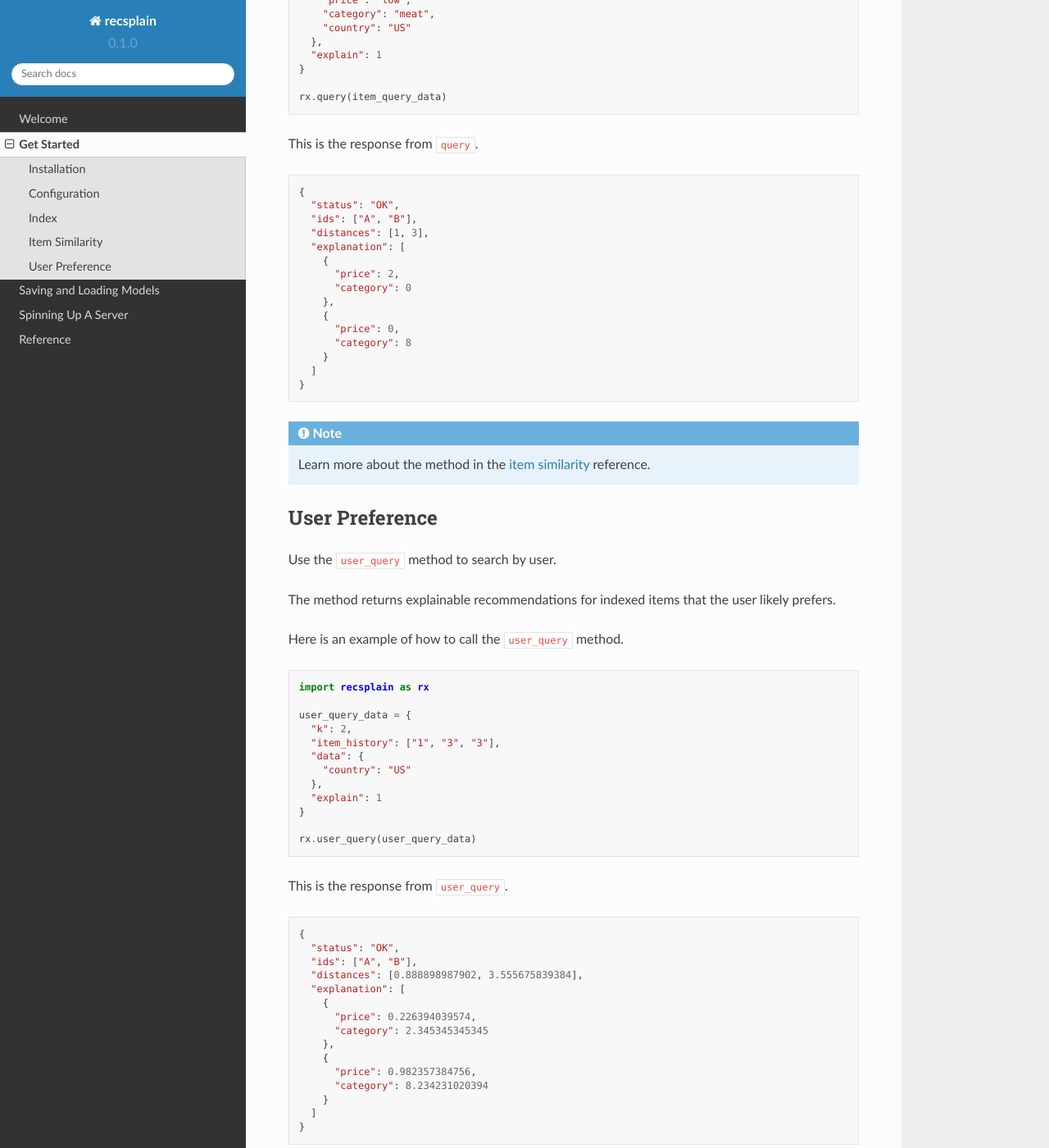
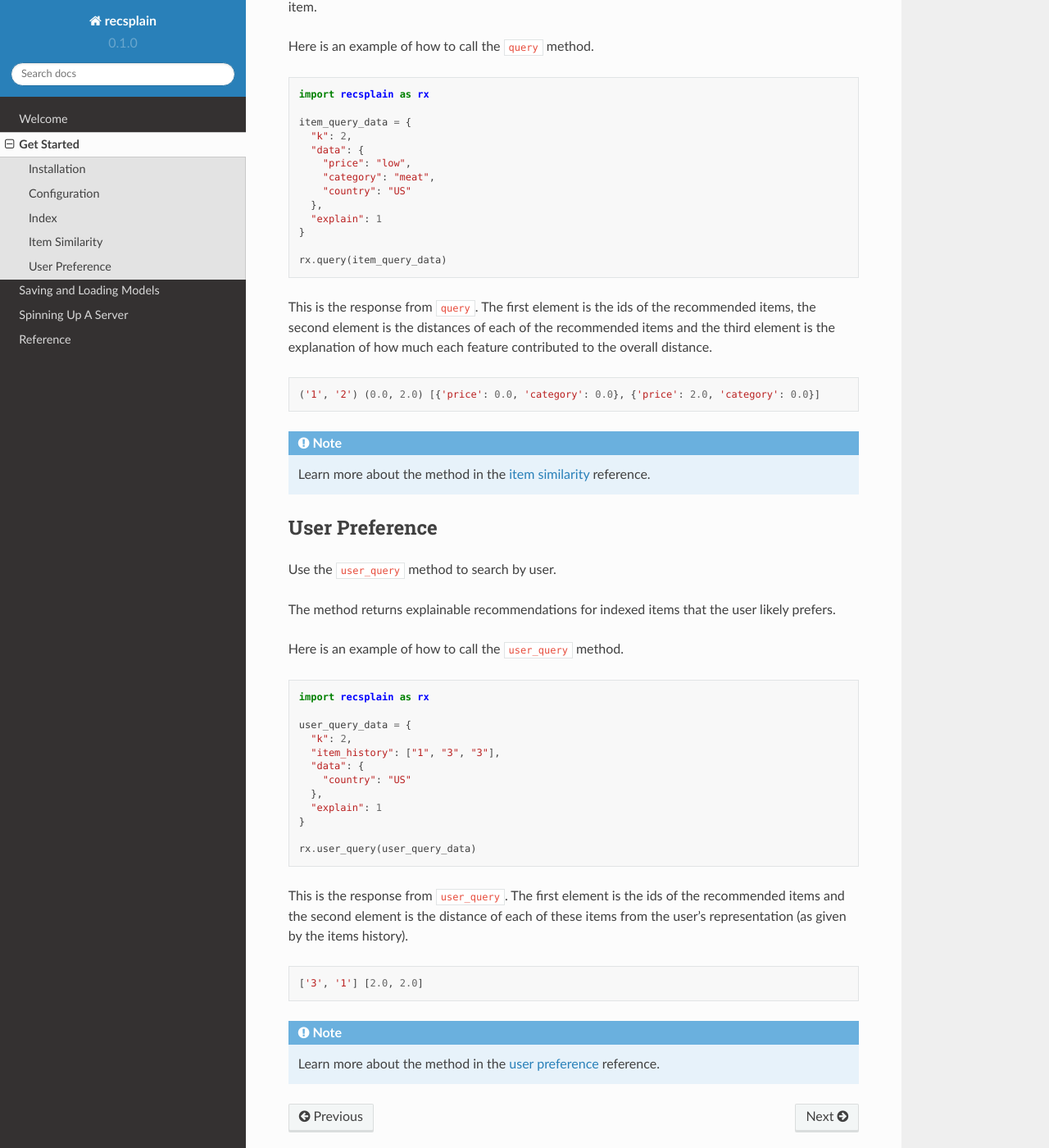
Before and after one commit to argmaxml/recsplain, a Sphinx documentation site: the page built from docs/source/get-started.rst, in a window 1280 px wide and 1400 px high, scrolled down 4302 px. Shown: the whole window at 82% size. Built offline with Sphinx 7.4.7 and the Read the Docs theme 2.0.0, drawn with Linux system fonts in a browser that asks for light colours; some of the changed text lies outside the part shown.

Commit message:
Updated documentation

```diff
--- a/docs/source/data_index_example.py
+++ b/docs/source/data_index_example.py
@@ -1,4 +1,23 @@
 import recsplain as rx
+
+config_data = {
+  "filters": [{ "field": "country", "values": ["US", "EU"] }],
+  "encoders": [
+    {
+      "field": "price",
+      "values": ["low", "mid", "high"],
+      "type": "onehot",
+      "weight": 1
+    },
+    {
+      "field": "category",
+      "values": ["dairy", "meat"],
+      "type": "onehot",
+      "weight": 2
+    }
+  ],
+  "metric": "l2"
+}
 
 index_data = [
   {
@@ -27,5 +46,6 @@
   }
 ]
 
-
-rx.index(index_data)
+rec_strategy = rx.AvgUserStrategy()
+rec_strategy.init_schema(config_data)
+rec_strategy.index(index_data)
--- a/docs/source/data_index_response.py
+++ b/docs/source/data_index_response.py
@@ -1,4 +1 @@
-{
-  "status": "OK",
-  "affected_partitions": 2
-}
+[], 2
--- a/docs/source/get-started.rst
+++ b/docs/source/get-started.rst
@@ -62,7 +62,8 @@
 
 ``Weights`` are used to set the relative importance the system should attribute to this feature in the similarity check.
 
-This is the response from ``init_schema``.
+This is the response from ``init_schema``. The first element is an array of the filters created and the second element
+is a dictionary of the features and their corresponding vector size.
 
 .. literalinclude:: init_schema_response.py
   :language: python
@@ -86,7 +87,8 @@
 .. literalinclude:: data_index_example.py
   :language: python
 
-This is the response from ``index``.
+This is the response from ``index``. The first element is a list of errors and the second elemnt is the number of
+partitions affected by the indexing.
 
 .. literalinclude:: data_index_response.py
   :language: python
@@ -118,7 +120,9 @@
 .. literalinclude:: item_query_example.py
   :language: python
 
-This is the response from ``query``.
+This is the response from ``query``. The first element is the ids of the recommended items, the second element is the
+distances of each of the recommended items and the third element is the explanation of how much each feature contributed
+to the overall distance.
 
 .. literalinclude:: item_query_response.py
   :language: python
@@ -141,7 +145,8 @@
 .. literalinclude:: user_query_example.py
   :language: python
 
-This is the response from ``user_query``.
+This is the response from ``user_query``. The first element is the ids of the recommended items and the second element
+is the distance of each of these items from the user's representation (as given by the items history).
 
 .. literalinclude:: user_query_response.py
   :language: python
--- a/docs/source/init_schema_example.py
+++ b/docs/source/init_schema_example.py
@@ -19,4 +19,5 @@
   "metric": "l2"
 }
 
-rx.init_schema(config_data)
+rec_strategy = rx.AvgUserStrategy()
+rec_strategy.init_schema(config_data)
--- a/docs/source/init_schema_response.py
+++ b/docs/source/init_schema_response.py
@@ -1,10 +1 @@
-{
-  "status": "OK",
-  "partitions": 2,
-  "vector_size": 7,
-  "feature_sizes": {
-    "price": 4,
-    "category": 3
-  },
-  "total_items": 0
-}
+[('US',), ('EU',)], {'price': 4, 'category': 3}
--- a/docs/source/item_query_response.py
+++ b/docs/source/item_query_response.py
@@ -1,15 +1 @@
-{
-  "status": "OK",
-  "ids": ["A", "B"],
-  "distances": [1, 3],
-  "explanation": [
-    {
-      "price": 2,
-      "category": 0
-    },
-    {
-      "price": 0,
-      "category": 8
-    }
-  ]
-}
+('1', '2') (0.0, 2.0) [{'price': 0.0, 'category': 0.0}, {'price': 2.0, 'category': 0.0}]
--- a/docs/source/user_query_response.py
+++ b/docs/source/user_query_response.py
@@ -1,15 +1 @@
-{
-  "status": "OK",
-  "ids": ["A", "B"],
-  "distances": [0.888898987902, 3.555675839384],
-  "explanation": [
-    {
-      "price": 0.226394039574,
-      "category": 2.345345345345
-    },
-    {
-      "price": 0.982357384756,
-      "category": 8.234231020394
-    }
-  ]
-}
+['3', '1'] [2.0, 2.0]
```
Also changed, not shown: 1 other file.
